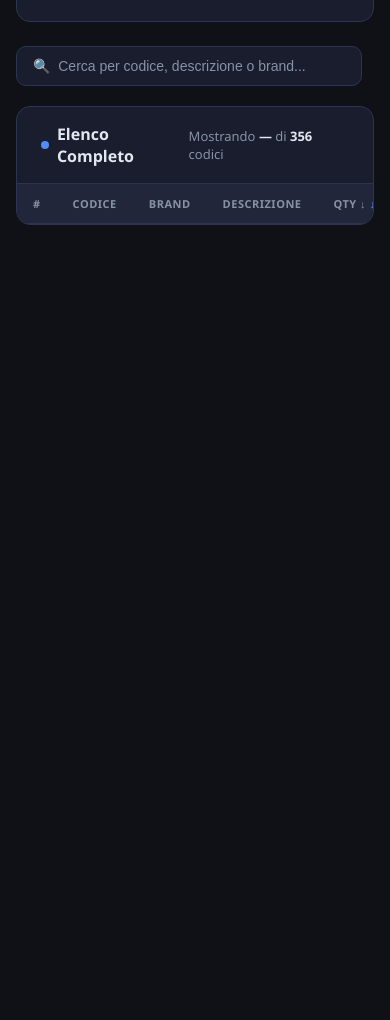
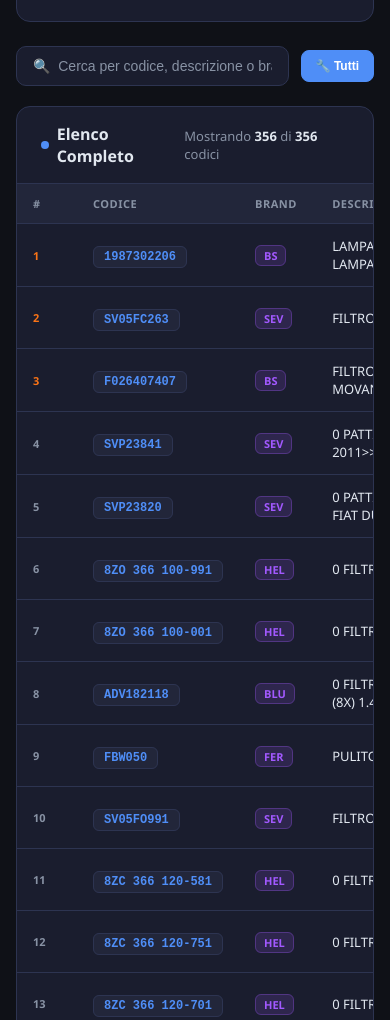
Before and after one commit to lefusse44-spec/idir-catalogo, a website: page index.html in a window 390 px wide. Shown: the part 892-1912 px from the top of the page. Before the commit the page ends 1133 px from the top, so only its background shows below. Drawn offline with nearby package versions, Linux system fonts and the light colour scheme.

Commit message:
fix: scroll mobile + nomi campi corretti

```diff
--- a/index.html
+++ b/index.html
@@ -152,7 +152,7 @@
   .empty-state .icon { font-size: 48px; margin-bottom: 12px; }
 
   /* SCROLL */
-  .table-scroll { max-height: 600px; overflow-y: auto; }
+  .table-scroll { overflow-y: visible; }
   .table-scroll::-webkit-scrollbar { width: 6px; }
   .table-scroll::-webkit-scrollbar-track { background: var(--card); }
   .table-scroll::-webkit-scrollbar-thumb { background: var(--border); border-radius: 3px; }
@@ -226,8 +226,8 @@
             <th onclick="sortBy('brand')">Brand</th>
             <th>Descrizione</th>
             <th onclick="sortBy('qta_totale')" class="sort-desc">Qty ↓</th>
-            <th onclick="sortBy('n_ordini')">Ordini</th>
-            <th onclick="sortBy('importo_totale')">Spesa €</th>
+            <th onclick="sortBy('num_ordini')">Ordini</th>
+            <th onclick="sortBy('spesa_totale')">Spesa €</th>
           </tr>
         </thead>
         <tbody id="table-body"></tbody>
@@ -332,7 +332,7 @@ function buildChart(top20) {
 function buildVeicoloFilters(data) {
   const veicoliCount = {};
   data.forEach(p => {
-    p.veicoli.forEach(v => {
+    (p.veicoli || []).forEach(v => {
       veicoliCount[v] = (veicoliCount[v] || 0) + 1;
     });
   });
@@ -366,7 +366,7 @@ function applyFilters() {
       p.codice.toLowerCase().includes(q) ||
       p.descrizione.toLowerCase().includes(q) ||
       p.brand.toLowerCase().includes(q);
-    const matchVeicolo = !activeVeicolo || p.veicoli.some(v => v === activeVeicolo);
+    const matchVeicolo = !activeVeicolo || (p.veicoli || []).some(v => v === activeVeicolo);
     return matchSearch && matchVeicolo;
   });
   renderTable();
@@ -374,7 +374,7 @@ function applyFilters() {
 
 function sortBy(key) {
   if (sortKey === key) sortDir *= -1;
-  else { sortKey = key; sortDir = key === 'qta_totale' || key === 'n_ordini' || key === 'importo_totale' ? -1 : 1; }
+  else { sortKey = key; sortDir = key === 'qta_totale' || key === 'num_ordini' || key === 'spesa_totale' ? -1 : 1; }
   applyFilters();
 }
 
@@ -393,7 +393,7 @@ function renderTable() {
     const rank = i + 1;
     const barW = Math.round((p.qta_totale / maxQty) * 100);
     const topClass = rank <= 3 ? 'top3' : '';
-    const veicTags = p.veicoli.slice(0,3).map(v => `<span class="veicolo-tag">${v}</span>`).join('');
+    const veicTags = (p.veicoli||[]).slice(0,3).map(v => `<span class="veicolo-tag">${v}</span>`).join('');
     return `
       <tr>
         <td><div class="rank-num ${topClass}">${rank}</div></td>
@@ -407,8 +407,8 @@ function renderTable() {
           <div class="qty-num">${p.qta_totale}</div>
           <div class="qty-bar-wrap"><div class="qty-bar" style="width:${barW}%"></div></div>
         </td>
-        <td class="ordini-num">${p.n_ordini}</td>
-        <td class="importo-num">€${p.importo_totale.toFixed(2)}</td>
+        <td class="ordini-num">${p.num_ordini}</td>
+        <td class="importo-num">€${(p.spesa_totale||0).toFixed(2)}</td>
       </tr>`;
   }).join('');
 }
```
